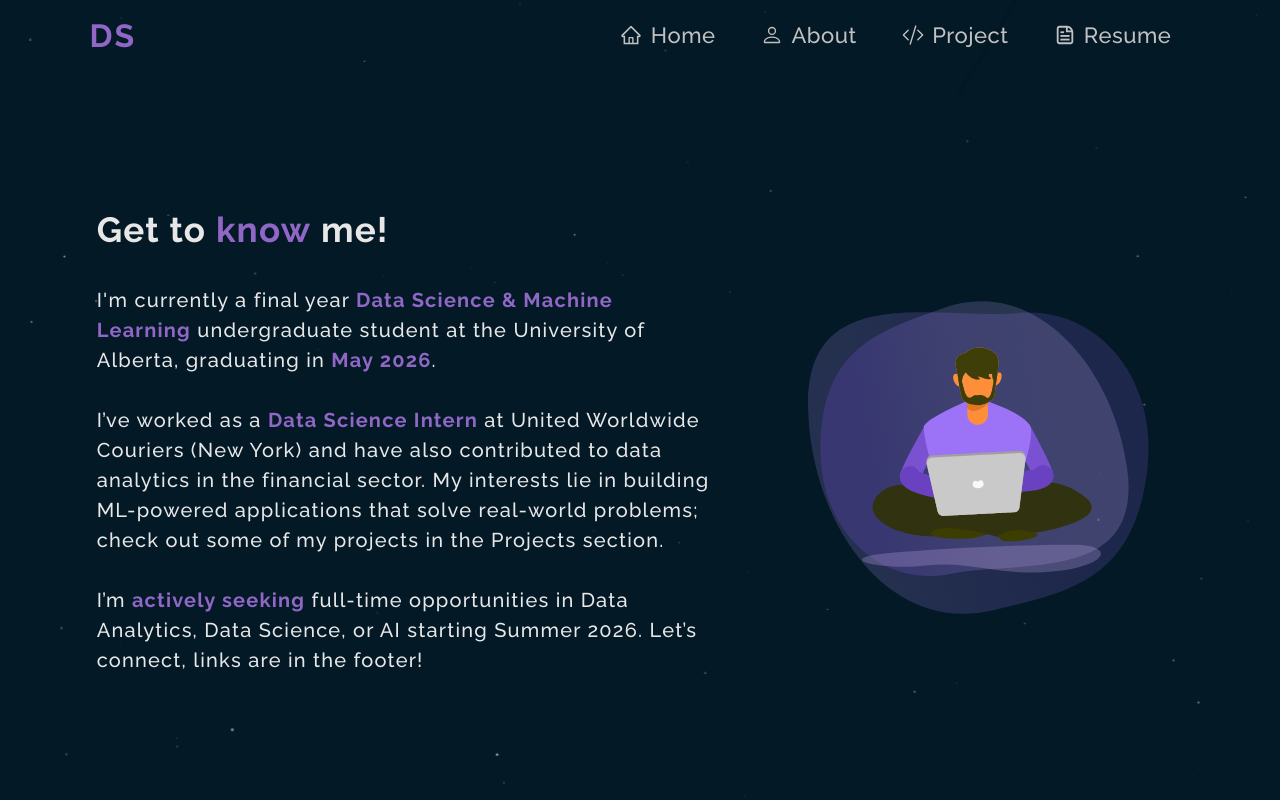
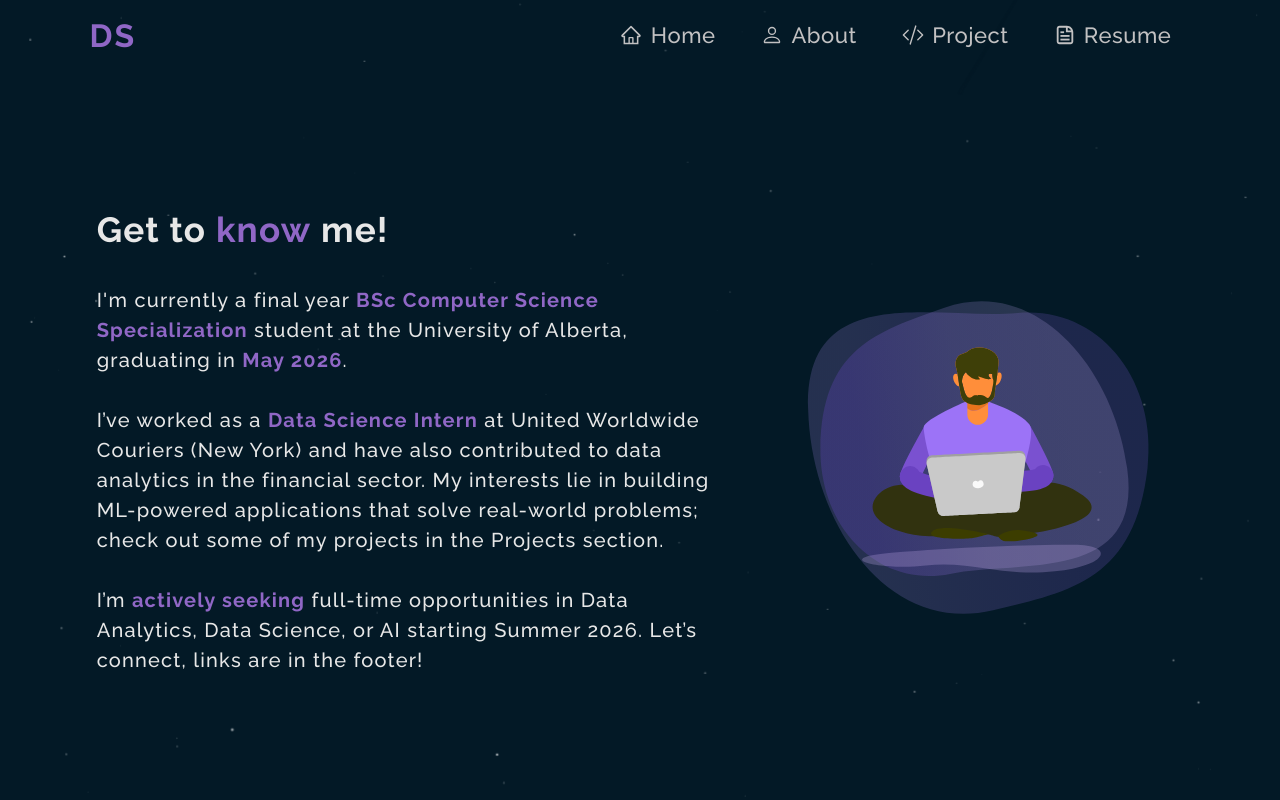
Before and after one commit to Bakhshish987/portfoliowebsite, a React (Create React App) app: page /About in a window 1280 px wide. Shown: the top 800 px of the page. Built offline with nearby package versions, Linux system fonts and the light colour scheme.

Commit message:
Update About.js

```diff
--- a/src/Components/About.js
+++ b/src/Components/About.js
@@ -11,7 +11,7 @@ const About = () => {
         <div className='AboutText'>
           <h1 className='AboutTextHeading'>Get to <b>know</b> me!</h1>
           <p>
-            I'm currently a final year <b>Data Science & Machine Learning</b> undergraduate student at the University of Alberta, graduating in <b>May 2026</b>. <br/><br/>
+            I'm currently a final year <b>BSc Computer Science Specialization</b> student at the University of Alberta, graduating in <b>May 2026</b>. <br/><br/>
             I’ve worked as a <b>Data Science Intern</b> at United Worldwide Couriers (New York) and have also contributed to data analytics in the financial sector.
             My interests lie in building ML-powered applications that solve real-world problems; check out some of my projects in the Projects section. <br/><br/>
             I’m <b>actively seeking</b> full-time opportunities in Data Analytics, Data Science, or AI starting Summer 2026. Let’s connect, links are in the footer!
```
